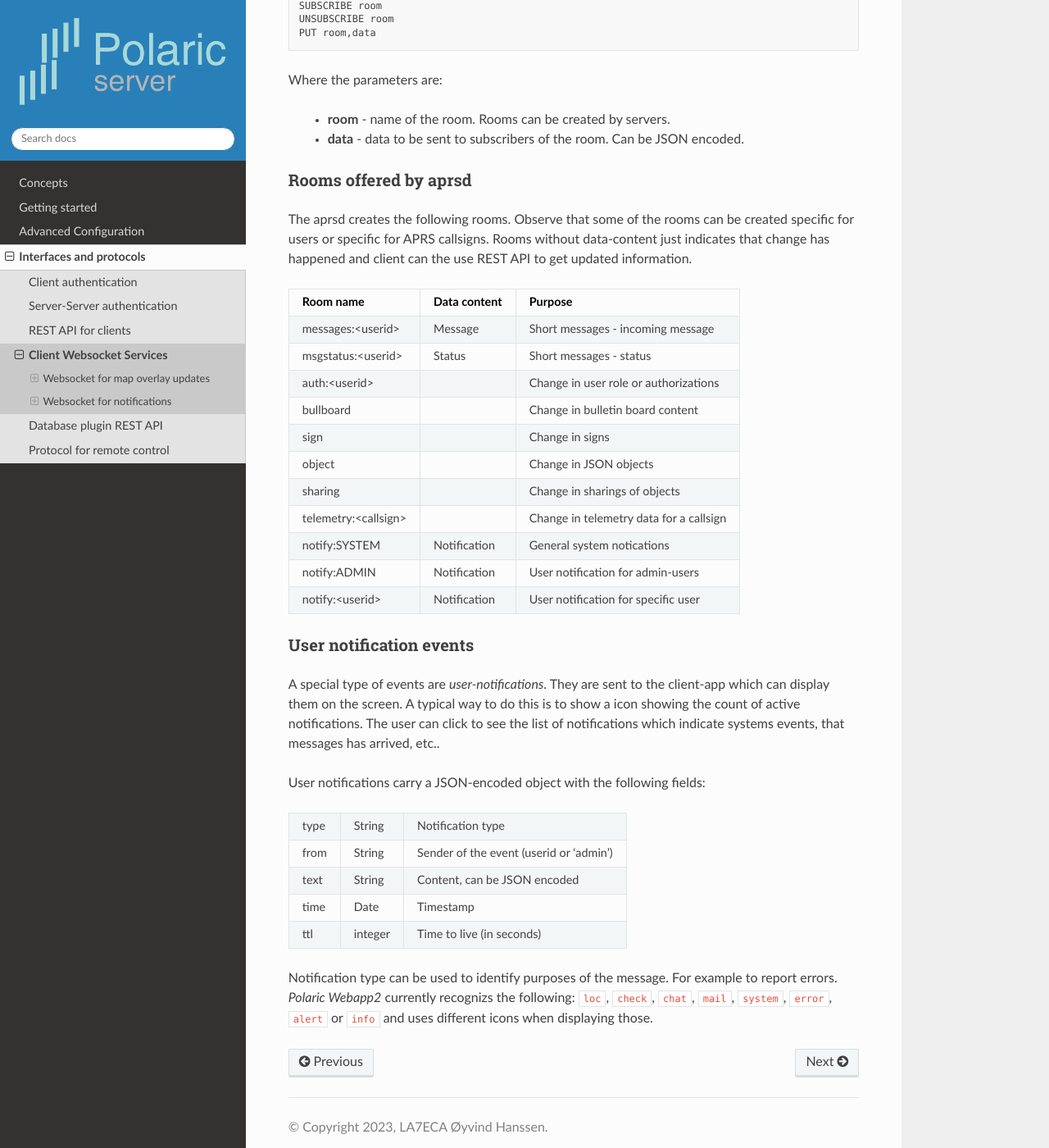
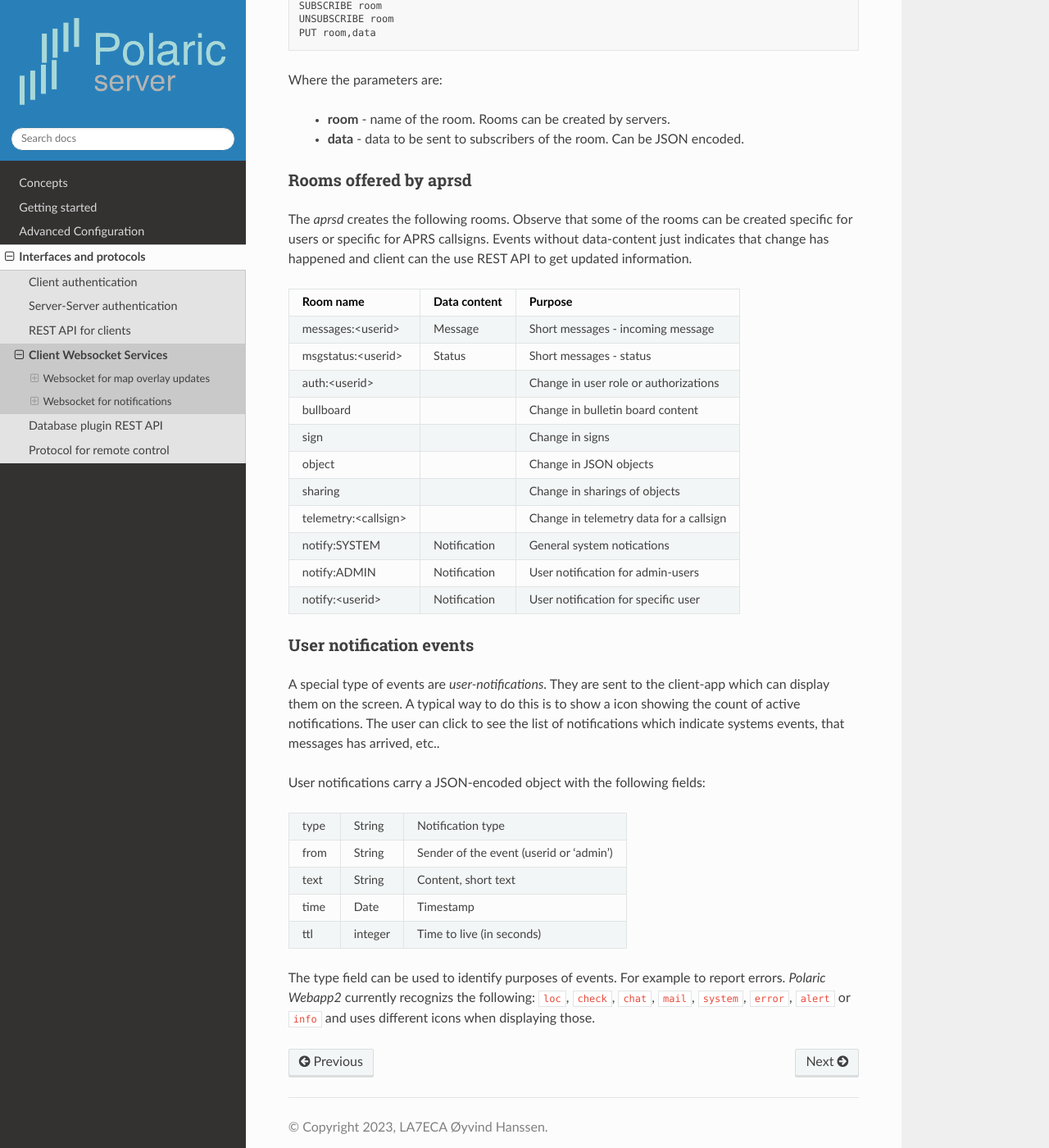
Before and after one commit to joakimsk/docs, a Sphinx documentation site: the page built from docs/cwebsocket.rst, in a window 1280 px wide and 1400 px high, scrolled down 3043 px. Shown: the whole window at 82% size. Built offline with Sphinx 7.4.7 and the Read the Docs theme 2.0.0, drawn with Linux system fonts in a browser that asks for light colours.

Commit message:
Update cwebsocket.rst

```diff
--- a/docs/cwebsocket.rst
+++ b/docs/cwebsocket.rst
@@ -133,8 +133,8 @@ Where the parameters are:
 Rooms offered by aprsd
 ^^^^^^^^^^^^^^^^^^^^^^
 
-The aprsd creates the following rooms. Observe that some of the rooms can be created specific for users or
-specific for APRS callsigns. Rooms without data-content just indicates that change has happened and client
+The *aprsd* creates the following rooms. Observe that some of the rooms can be created specific for users or
+specific for APRS callsigns. Events without data-content just indicates that change has happened and client
 can the use REST API to get updated information.
 
 ======================== ============== =================================================
@@ -164,9 +164,9 @@ User notifications carry a JSON-encoded object with the following fields:
 ============ ========= ========================================
  type         String    Notification type
  from         String    Sender of the event (userid or 'admin')
- text         String    Content, can be JSON encoded
+ text         String    Content, short text
  time         Date      Timestamp
  ttl          integer   Time to live (in seconds)
 ============ ========= ========================================
 
-Notification type can be used to identify purposes of the message. For example to report errors. *Polaric Webapp2* currently recognizs the following: ``loc``, ``check``, ``chat``, ``mail``, ``system``, ``error``, ``alert`` or ``info`` and uses different icons when displaying those.
+The type field can be used to identify purposes of events. For example to report errors. *Polaric Webapp2* currently recognizs the following: ``loc``, ``check``, ``chat``, ``mail``, ``system``, ``error``, ``alert`` or ``info`` and uses different icons when displaying those.
```
